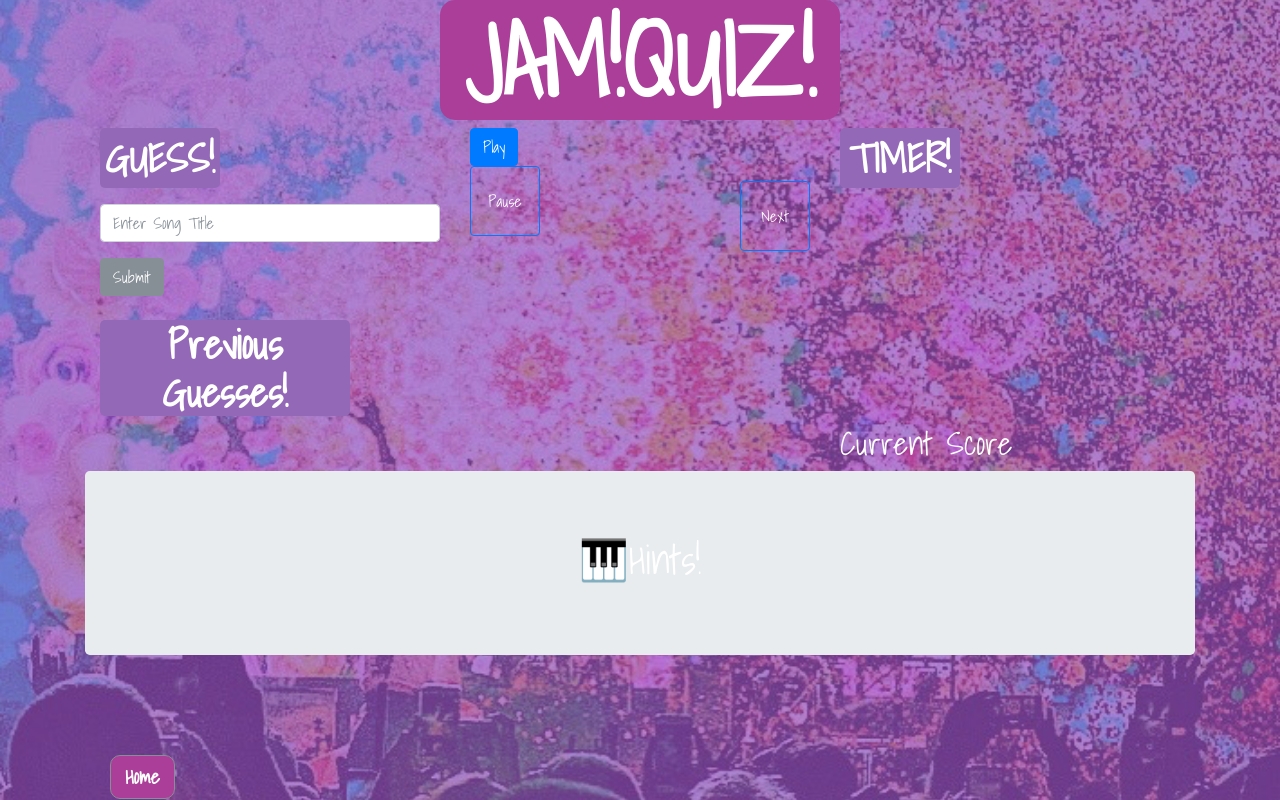
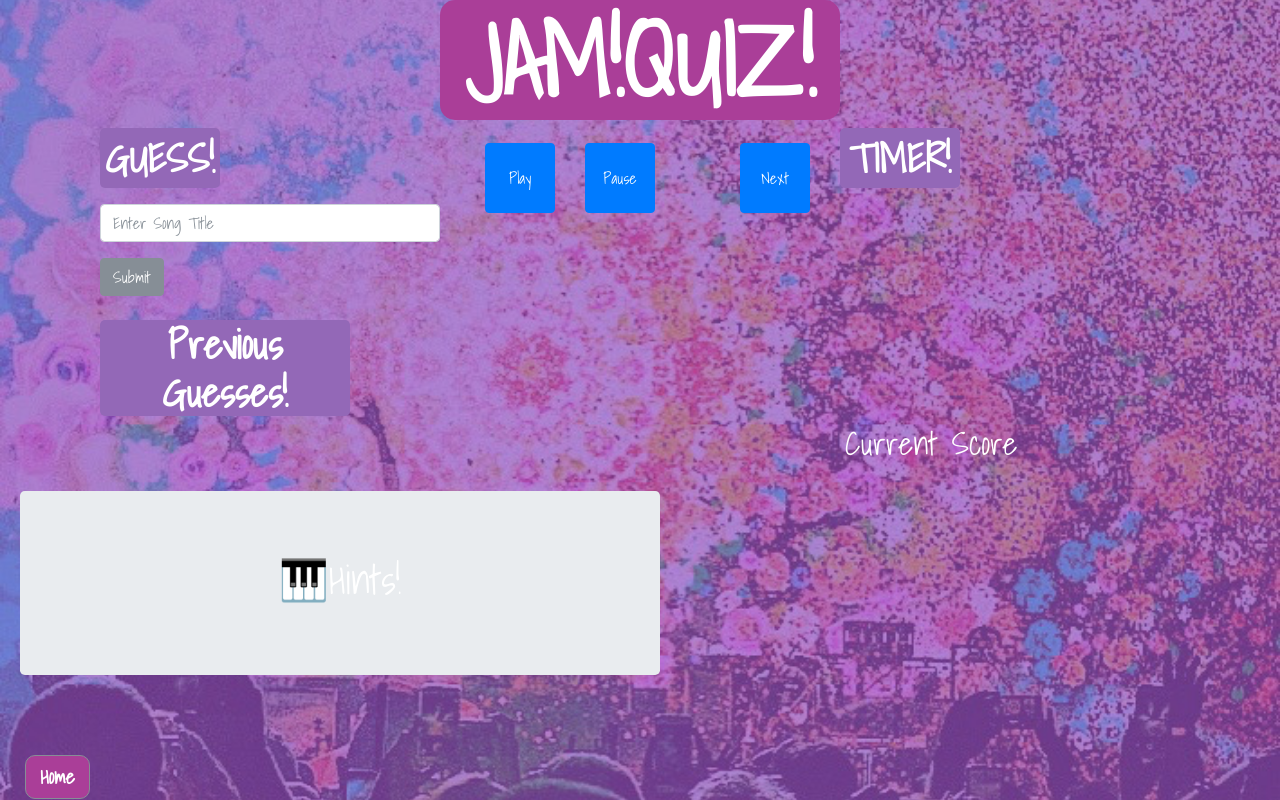
Before and after one commit to 4n4st4s14/jamquiz, a website: page app/game.html in a window 1280 px wide. Drawn offline with nearby package versions, Linux system fonts and the light colour scheme; no server answers.

Commit message:
small fixes

```diff
--- a/app/game.html
+++ b/app/game.html
@@ -116,8 +116,8 @@ Guess section -->
         <!-- //BEGIN TIMER -->
           <div>
             <p>TIMER!</p>
-            <div class="timer" id="timer">
-            <div id="timer"></div>
+
+            <div id="timer" ></div>
           </div>
 
           <div>
@@ -171,19 +171,7 @@ Guess section -->
 
     </div>
 
-
-
-
 </div> <!-- end row two -->
-
-
-
-
-
-
-
-
-
 
 <script>
   // function play(){
--- a/app/public/css/style.css
+++ b/app/public/css/style.css
@@ -241,8 +241,7 @@ h6 {
 font-size: 50px;
 };
 
-#timer
-{
+#timer{
 font-size: 40px;
 };
 
@@ -318,24 +317,26 @@ input#volume::-webkit-slider-thumb{
   overflow: auto;
 }
 
-button#play{
+button#startGame{
   width: 70px;
   height: 70px;
-  background:url("./images/if_play_126575.png") no-repeat;
+  margin: 15px;
+  /*background:url("./images/if_play_126575.png") no-repeat;*/
   float: left;
 }
 
 button#pause{
   width: 70px;
   height: 70px;
-  background:url("./images/if_play_126575.png") no-repeat;
+  margin: 15px;
+  /*background:url("./images/if_play_126575.png") no-repeat;*/
   float: left;
 }
 
 button#stop{
   width: 70px;
   height: 70px;
-  background:url("./images/if_play_126575.png") no-repeat;
+  /*background:url("./images/if_play_126575.png") no-repeat;*/
   float: left;
 }
 
@@ -352,7 +353,7 @@ button#prev{
 button#next{
   width: 70px;
   height: 70px;
-  background:url("./images/if_play_126575.png") no-repeat;
+  /*background:url("./images/if_play_126575.png") no-repeat;*/
   float: right;
   margin-top: 15px;
 
@@ -409,3 +410,14 @@ button#next{
   position: relative;
   width: 100%;
 }
+
+.jumbotron{
+  max-width: 50%;
+  margin: 20px;
+  background-color: #316add;
+}
+
+
+#messageBoard{
+  font-size: 30px;
+}
--- a/app/public/js/spotify.js
+++ b/app/public/js/spotify.js
@@ -1,6 +1,6 @@
 
-$("body").prepend('<audio id="winAudio"  src = "./audio/win.m4a" audio/>');
-$("body").prepend('<audio id="loseAudio"  src = "./audio/loserChorusClip.mp3" audio/>');
+$("body").prepend('<audio id="winAudio"  src = "./audio/winShort.mp3" audio/>');
+$("body").prepend('<audio id="loseAudio"  src = "./audio/loserChorus.mp3" audio/>');
 
 console.log("linked!");
 
@@ -58,6 +58,7 @@ function countDown() {
   time--;
 //displays time in html
   $("#timer").text(time);
+
   //if timer runs out with no correct guess, show message with answer
   if (time === 0) {
     $("#messageBoard").text("You lose. The correct answer was " + $("#answer").text());
@@ -75,9 +76,9 @@ function countDown() {
   } else if ($('#song-guess').val().trim().toLowerCase() == $("#answer").text().toLowerCase() && $('#song-guess').val().trim() !== "") {
 
 
-
+  clearInterval(gameTimer);
       $("#winAudio").get(0).play();
-
+      $("#song-guess").val("");
   //}
 
 
@@ -89,7 +90,7 @@ function countDown() {
         total += parseInt(userPoints);
 
 //PROBLEM: we need this value to add to itself after each round
-  $("#pointsPossible").text("Current score: " + total);
+  $("#pointsPossible").text(total);
       //if they match, pause the audio
       //reset the timer
       //reset time to 0
```
Also changed, not shown: app/index.html (+0 -9 lines), routing/apiroutes.js (+3 -45 lines), 2 other files.
